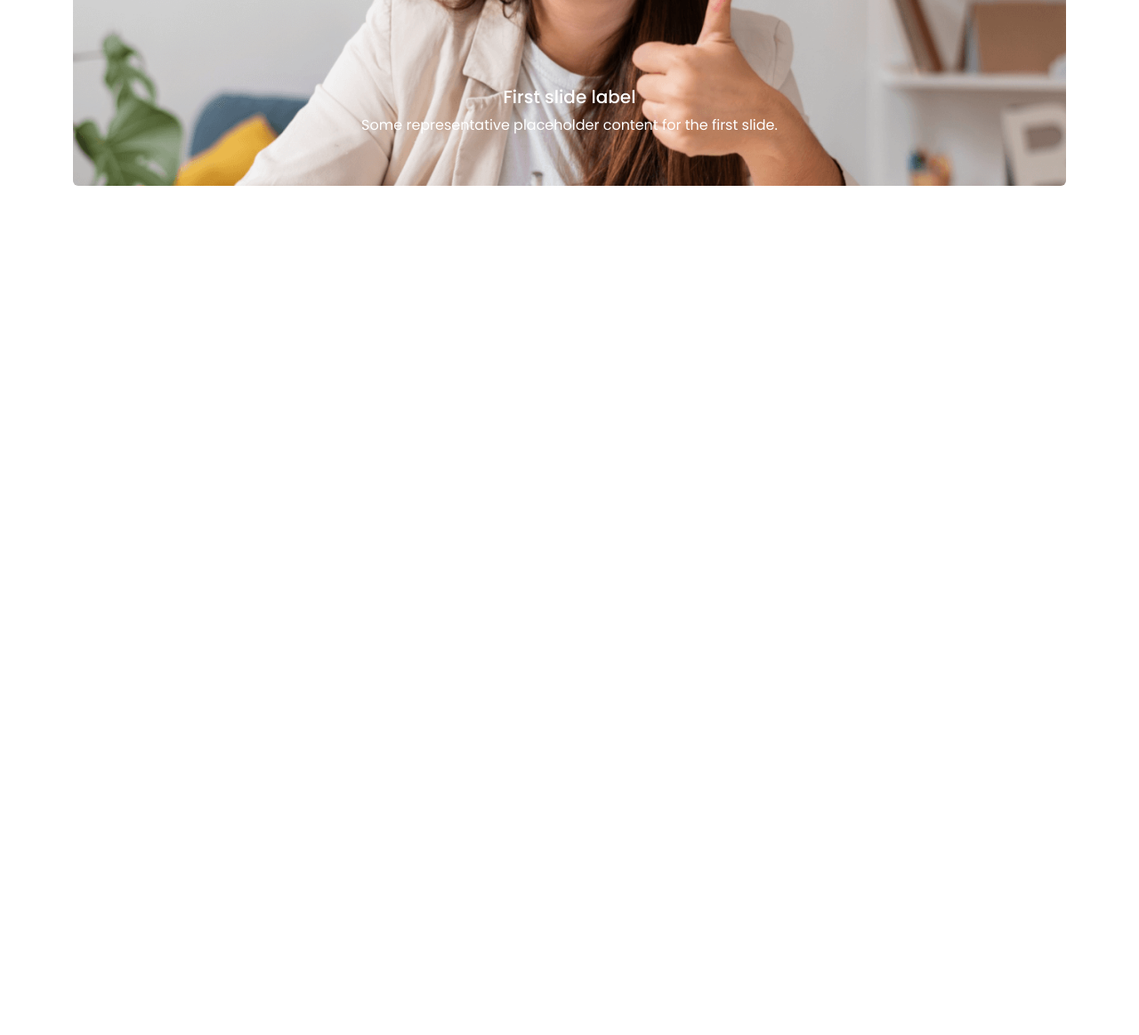
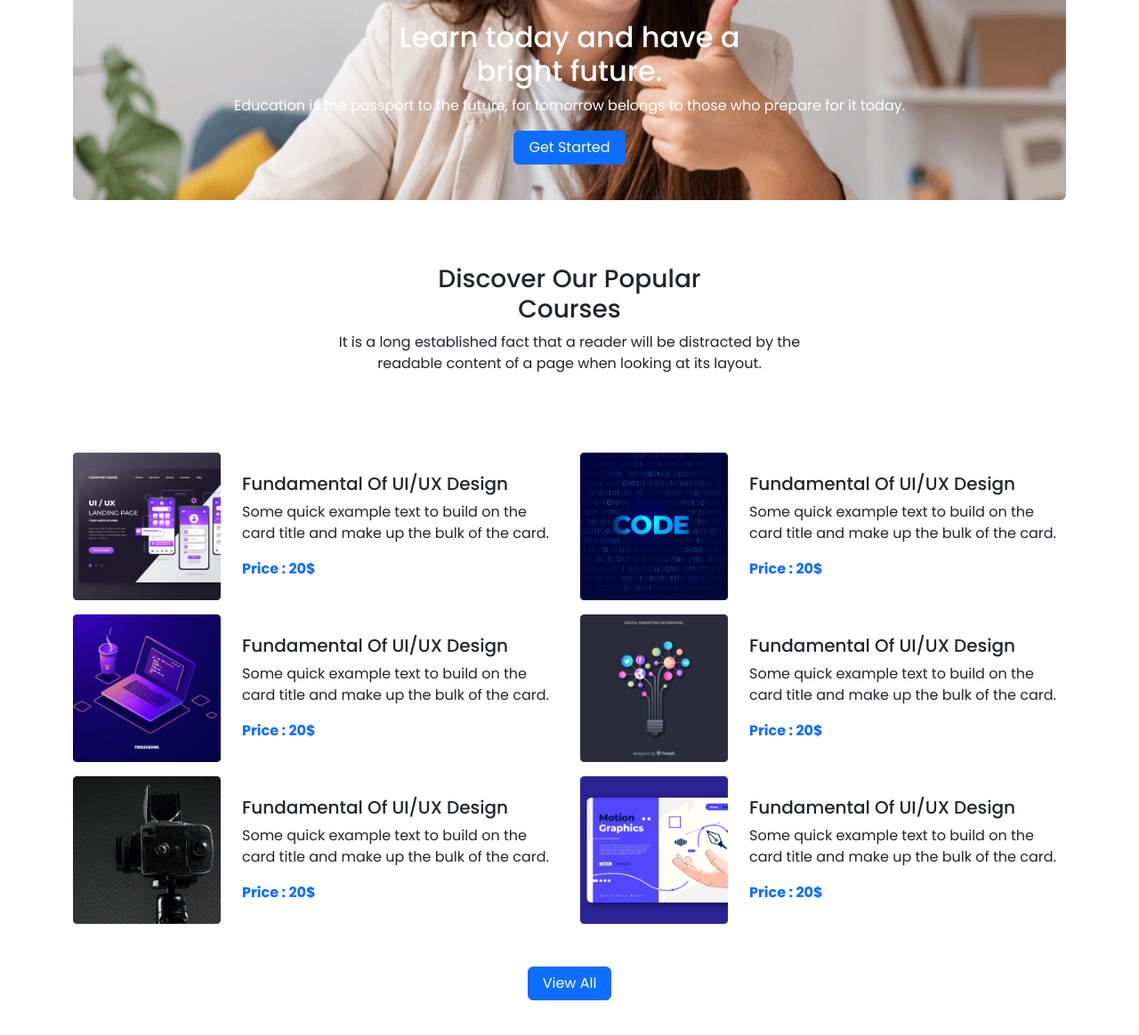
Before and after one commit to md-galib-hossain/Edu-Share, a plain HTML site: page index.html in a window 1280 px wide. Shown: the part 360-1524 px from the top of the page at 89% size. Before the commit the page ends 800 px from the top, so only its background shows below. Drawn offline with nearby package versions, Linux system fonts and the light colour scheme.

Commit message:
Main section added

```diff
--- a/index.html
+++ b/index.html
@@ -64,8 +64,9 @@
       </nav>
     </section>
     <!-- Navbar end -->
+
     <!-- Slider Start -->
-    <div class="container">
+    <div class="container my-3">
       <div
         id="carouselExampleCaptions"
         class="carousel slide"
@@ -78,11 +79,13 @@
               class="d-block w-100"
               alt="..."
             />
-            <div class="carousel-caption d-none d-md-block">
-              <h5>First slide label</h5>
+            <div class="carousel-caption d-md-block">
+              <h2>Learn today and have a <br />bright future.</h2>
               <p>
-                Some representative placeholder content for the first slide.
+                Education is the passport to the future, for tomorrow belongs to
+                those who prepare for it today.
               </p>
+              <div class="btn btn-primary px-3">Get Started</div>
             </div>
           </div>
           <div class="carousel-item">
@@ -91,11 +94,13 @@
               class="d-block w-100"
               alt="..."
             />
-            <div class="carousel-caption d-none d-md-block">
-              <h5>Second slide label</h5>
+            <div class="carousel-caption d-md-block">
+              <h2>Education is necessary to fight all evil</h2>
               <p>
-                Some representative placeholder content for the second slide.
+                Education is what remains after one has forgotten what one has
+                learned in school.
               </p>
+              <div class="btn btn-primary px-3">Get Started</div>
             </div>
           </div>
           <div class="carousel-item">
@@ -104,11 +109,13 @@
               class="d-block w-100"
               alt="..."
             />
-            <div class="carousel-caption d-none d-md-block">
-              <h5>Third slide label</h5>
+            <div class="carousel-caption d-md-block">
+              <h2>An educated mind can teach many.</h2>
               <p>
-                Some representative placeholder content for the third slide.
+                The more that you read, the more things you will know, the more
+                that you learn, the more places you’ll go.
               </p>
+              <div class="btn btn-primary px-3">Get Started</div>
             </div>
           </div>
         </div>
@@ -133,6 +140,126 @@
       </div>
     </div>
     <!-- Slider end -->
+
+    <!-- Course text Start -->
+    <section class="container my-5 p-4">
+      <div class="course_heading text-center w-50 mx-auto">
+        <h3>
+          Discover Our Popular<br />
+          Courses
+        </h3>
+        <p>
+          It is a long established fact that a reader will be distracted by the
+          readable content of a page when looking at its layout.
+        </p>
+      </div>
+    </section>
+    <!-- Course text end -->
+
+    <!-- Main section start -->
+    <div
+      class="container my-5 d-flex flex-column justify-content-center align-items-center"
+    >
+      <div class="row gy-3">
+        <div class="col-lg-6">
+          <div class="courses row d-flex align-items-center">
+            <div class="image_div col-lg-4">
+              <img src="images/course/course-1.png" class="img-fluid" alt="" />
+            </div>
+            <div class="course_element col-lg-8">
+              <h5>Fundamental Of UI/UX Design</h5>
+              <p>
+                Some quick example text to build on the card title and make up
+                the bulk of the card.
+              </p>
+              <p class="mb-0 fw-semibold text-primary">Price : 20$</p>
+            </div>
+          </div>
+        </div>
+        <div class="col-lg-6">
+          <div class="courses row d-flex align-items-center">
+            <div class="image_div col-lg-4">
+              <img src="images/course/course-2.png" class="img-fluid" alt="" />
+            </div>
+            <div class="course_element col-lg-8">
+              <h5>Fundamental Of UI/UX Design</h5>
+              <p>
+                Some quick example text to build on the card title and make up
+                the bulk of the card.
+              </p>
+              <p class="mb-0 fw-semibold text-primary">Price : 20$</p>
+            </div>
+          </div>
+        </div>
+        <div class="col-lg-6">
+          <div class="courses row d-flex align-items-center">
+            <div class="image_div col-lg-4">
+              <img src="images/course/course-3.png" class="img-fluid" alt="" />
+            </div>
+            <div class="course_element col-lg-8">
+              <h5>Fundamental Of UI/UX Design</h5>
+              <p>
+                Some quick example text to build on the card title and make up
+                the bulk of the card.
+              </p>
+              <p class="mb-0 fw-semibold text-primary">Price : 20$</p>
+            </div>
+          </div>
+        </div>
+        <div class="col-lg-6">
+          <div class="courses row d-flex align-items-center">
+            <div class="image_div col-lg-4">
+              <img src="images/course/course-4.png" class="img-fluid" alt="" />
+            </div>
+            <div class="course_element col-lg-8">
+              <h5>Fundamental Of UI/UX Design</h5>
+              <p>
+                Some quick example text to build on the card title and make up
+                the bulk of the card.
+              </p>
+              <p class="mb-0 fw-semibold text-primary">Price : 20$</p>
+            </div>
+          </div>
+        </div>
+        <div class="col-lg-6">
+          <div class="courses row d-flex align-items-center">
+            <div class="image_div col-lg-4">
+              <img src="images/course/course-5.png" class="img-fluid" alt="" />
+            </div>
+            <div class="course_element col-lg-8">
+              <h5>Fundamental Of UI/UX Design</h5>
+              <p>
+                Some quick example text to build on the card title and make up
+                the bulk of the card.
+              </p>
+              <p class="mb-0 fw-semibold text-primary">Price : 20$</p>
+            </div>
+          </div>
+        </div>
+        <div class="col-lg-6">
+          <div class="courses row d-flex align-items-center">
+            <div class="image_div col-lg-4">
+              <img src="images/course/course-6.png" class="img-fluid" alt="" />
+            </div>
+            <div class="course_element col-lg-8">
+              <h5>Fundamental Of UI/UX Design</h5>
+              <p>
+                Some quick example text to build on the card title and make up
+                the bulk of the card.
+              </p>
+              <p class="mb-0 fw-semibold text-primary">Price : 20$</p>
+            </div>
+          </div>
+        </div>
+      </div>
+      <div class="btn btn-primary px-3 mt-5">View All</div>
+    </div>
+    <!-- Main section end -->
+
+    <!-- Explore section start -->
+
+    <!-- Explore section end -->
+
     <!-- Bootstrap JS -->
     <script src="https://cdn.jsdelivr.net/npm/bootstrap@5.2.0/dist/js/bootstrap.bundle.min.js
     "></script>
--- a/styles/style.css
+++ b/styles/style.css
@@ -4,3 +4,6 @@
 body {
   font-family: "Poppins", sans-serif;
 }
+
+@media only screen and (max-width: 777px) {
+}
```
Also changed, not shown: images/cover/cover-1f.png (added), images/cover/cover-2f.jpg (added), images/cover/cover-3f.jpg (added).
